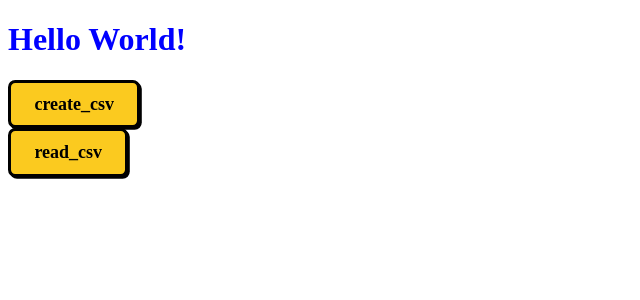
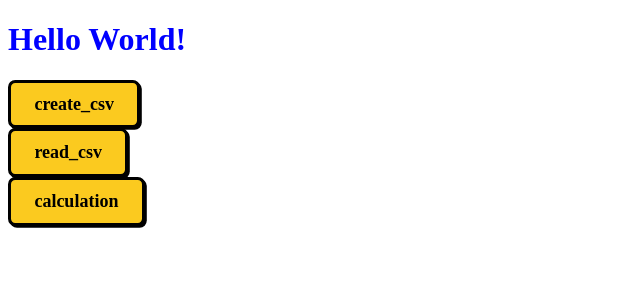
Before and after one commit to TakaMitsuGitHub/RandCsv, a Django app: page / in a window 1280 px wide. Shown: the top 300 px of the page, without its empty margins (0-640 px from the left). Run offline with Django 4.2, Linux system fonts and the light colour scheme.

Commit message:
no message

```diff
--- a/app/urls.py
+++ b/app/urls.py
@@ -27,4 +27,5 @@ urlpatterns = [
     # api
     path('api/create_csv/', views.CreateCsv.as_view(), name="create_csv"),
     path('api/read_csv/', views.ReadCsv.as_view(), name="read_csv"),
+    path('api/calculation/', views.Calculation.as_view(), name="calculation"),
 ]
--- a/app/views.py
+++ b/app/views.py
@@ -12,6 +12,7 @@ from django.db import models
 
 from .process import rand_df
 from . import models
+from .process import calculation
 
 
 class Index(TemplateView):
@@ -117,3 +118,13 @@ class DfToDb:
                     'rank': row[self.__mapping["col3"]],
                 }
             )
+
+
+class Calculation(APIView):
+    def post(self, request):
+        calclass = calculation.Calclass(55, 0.3)
+        calclass.csv_read()
+        data = {
+            "message": "calculation成功しました",
+        }
+        return Response(data)
--- a/templates/index.html
+++ b/templates/index.html
@@ -21,7 +21,10 @@
   {% csrf_token %}
   <button id="read_csv" class="read_csv">read_csv</button>
 </form>
-
+<form action="#">
+  {% csrf_token %}
+  <button id="calculation" class="calculation">calculation</button>
+</form>
 </body>
 
 <style>
@@ -89,5 +92,25 @@
           e.preventDefault();
       });
     });
+
+    $(document).ready(function() {
+      $('#calculation').click(function(e) {
+          $.ajax({
+              url: '/api/calculation/',
+              method: 'POST',
+
+              headers: {
+                  'X-CSRFToken': csrfToken
+              },
+              success: function(response) {
+                  alert(response.message)
+              },
+              error: function(xhr, textStatus, errorThrown) {
+                  console.log("エラー:", xhr);
+              }
+          });
+          e.preventDefault();
+      });
+    });
 </script>
 </html>
```
Also changed, not shown: app/process/calculation.py (added, +27 -0 lines).
